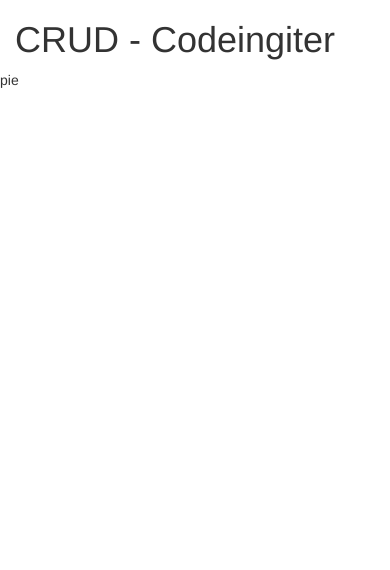
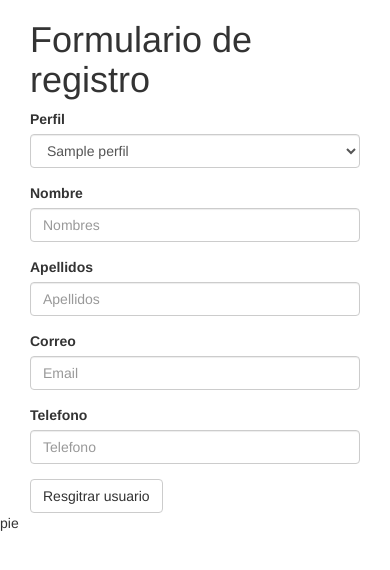
Before and after one commit to dehors/Codingniter, a CodeIgniter app: page /Codingniter/ in a window 390 px wide. Shown: the part 20-590 px from the top of the page. Run offline with CodeIgniter, Linux system fonts and the light colour scheme; tables that the repository leaves empty or names only in its code hold one stand-in row (values such as "Sample post"); some libraries are stand-ins or nearby versions.

Commit message:
feat: DB, Model & POST

```diff
--- a/application/config/config.php
+++ b/application/config/config.php
@@ -35,7 +35,7 @@ $config['base_url'] = 'http://localhost:8080/Codingniter/';
 | variable so that it is blank.
 |
 */
-$config['index_page'] = 'index.php';
+$config['index_page'] = '';
 
 /*
 |--------------------------------------------------------------------------
--- a/application/config/database.php
+++ b/application/config/database.php
@@ -76,9 +76,9 @@ $query_builder = TRUE;
 $db['default'] = array(
 	'dsn'	=> '',
 	'hostname' => 'localhost',
-	'username' => '',
+	'username' => 'root',
 	'password' => '',
-	'database' => '',
+	'database' => 'crud_ci3',
 	'dbdriver' => 'mysqli',
 	'dbprefix' => '',
 	'pconnect' => FALSE,
--- a/application/controllers/User.php
+++ b/application/controllers/User.php
@@ -5,12 +5,25 @@ class User extends CI_Controller {
 
 	function __construct(){
 		parent::__construct();
-		//$this->load->model('Model_User');
+		$this->load->model('Model_User');
 	}
 
 	public function index()
 	{
 		$data['contenido'] = "user/index";
+		$data['selperfil'] = $this->Model_User->selPerfil();
 		$this->load->view('master_layout',$data);
 	}
+	public function store(){
+		$datos = $this->input->post();
+
+		if (isset($datos)) {
+			$txtId = $datos['txtIdper'];
+			$txtNombres = $datos['txtNombres'];
+			$txtApellidos = $datos['txtApellidos'];
+			$txtCorreo = $datos['txtCorreo'];
+			$txtTelefono = $datos['txtTelefono'];
+			$this->Model_User->Store($txtId,$txtNombres,$txtApellidos,$txtCorreo,$txtTelefono);
+		}
+	}
 }
--- /dev/null
+++ b/application/models/Model_User.php
@@ -0,0 +1,31 @@
+<?php
+/**
+*
+*/
+class Model_User extends CI_Model
+{
+
+	function __construct()
+	{
+		parent::__construct();
+		$this->load->database();
+	}
+
+	public function selPerfil(){
+		$query = $this->db->query("Select * from perfil");
+		return $query->result();
+	}
+
+	public function Store($idper,$nombres,$apellidos,$correo,$telefono)
+	{
+		$arraydata = array(
+				'per_id' => $idper,
+				'usu_nombres' => $nombres,
+				'usu_apellidos' => $apellidos,
+				'usu_correo' => $correo,
+				'usu_telefono' => $telefono
+			);
+		$this->db->insert('usuario',$arraydata);
+		redirect('');
+	}
+}
--- a/application/views/master_layout.php
+++ b/application/views/master_layout.php
@@ -2,8 +2,9 @@
 <html lang="es">
 	<head>
 		<title>CRUD Codingniter</title>
-		<link rel="stylesheet" href="<?php echo base_url('public/bower_components/dist/css/bootstrap.min.css') ?>">
-		<script src="<?php echo base_url('public/bower_components/dist/js/bootstrap.min.js') ?>"></script>
+		<link rel="stylesheet" href="<?php echo base_url('public/bower_components/bootstrap/dist/css/bootstrap.min.css') ?>">
+		<script src="<?php echo base_url('public/bower_components/jquery/dist/jquery.min.js') ?>"></script>
+		<script src="<?php echo base_url('public/bower_components/bootstrap/dist/js/bootstrap.min.js') ?>"></script>
 	</head>
 	<body>
 		<header>
@@ -11,9 +12,11 @@
 		</header>
 		<div class="container">
 			<!-- Aqui va el contenido de las vistas -->
-			<?php
-				$this->load->view($contenido);
-			 ?>
+			<div class="col-md-8">
+				<?php
+					$this->load->view($contenido);
+				 ?>
+			</div>
 		</div>
 		<footer>
 			pie
--- a/application/views/user/index.php
+++ b/application/views/user/index.php
@@ -1,2 +1,30 @@
 <!-- Aqui estara el CRUD de usuario -->
-<h1>CRUD - Codeingiter</h1>
+<h1>Formulario de registro</h1>
+
+<form method="POST" action="<?php echo base_url('user/store'); ?>">
+  <div class="form-group">
+    <label for="exampleInputEmail1">Perfil</label>
+    <select name="txtIdper" id="" class="form-control">
+        <?php foreach ($selperfil as $value) { ?>
+        <option value="<?php echo $value->per_id ?>"><?php echo $value->per_nombre; ?></option>
+        <?php } ?>
+    </select>
+</div>
+<div class="form-group">
+    <label for="exampleInputEmail1">Nombre</label>
+    <input type="text" name="txtNombres" class="form-control" id="exampleInputEmail1" placeholder="Nombres">
+</div>
+<div class="form-group">
+    <label for="exampleInputEmail1">Apellidos</label>
+    <input type="text" name="txtApellidos" class="form-control" id="exampleInputEmail1" placeholder="Apellidos">
+</div>
+<div class="form-group">
+    <label for="exampleInputEmail1">Correo</label>
+    <input type="email" name="txtCorreo" class="form-control" id="exampleInputEmail1" placeholder="Email">
+</div>
+<div class="form-group">
+    <label for="exampleInputEmail1">Telefono</label>
+    <input type="text" name="txtTelefono" class="form-control" id="exampleInputEmail1" placeholder="Telefono">
+</div>
+<button type="submit" class="btn btn-default">Resgitrar usuario</button>
+</form>
```
Also changed, not shown: .htaccess (added).
